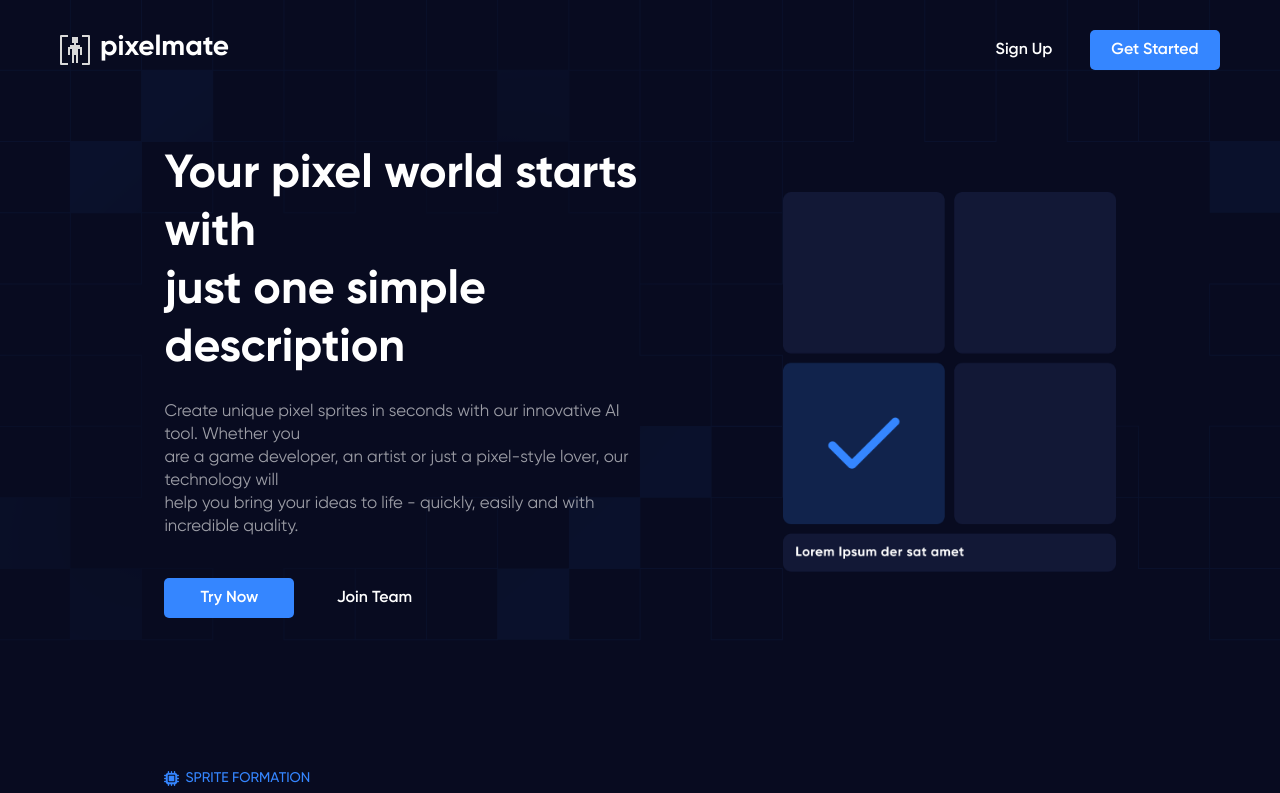
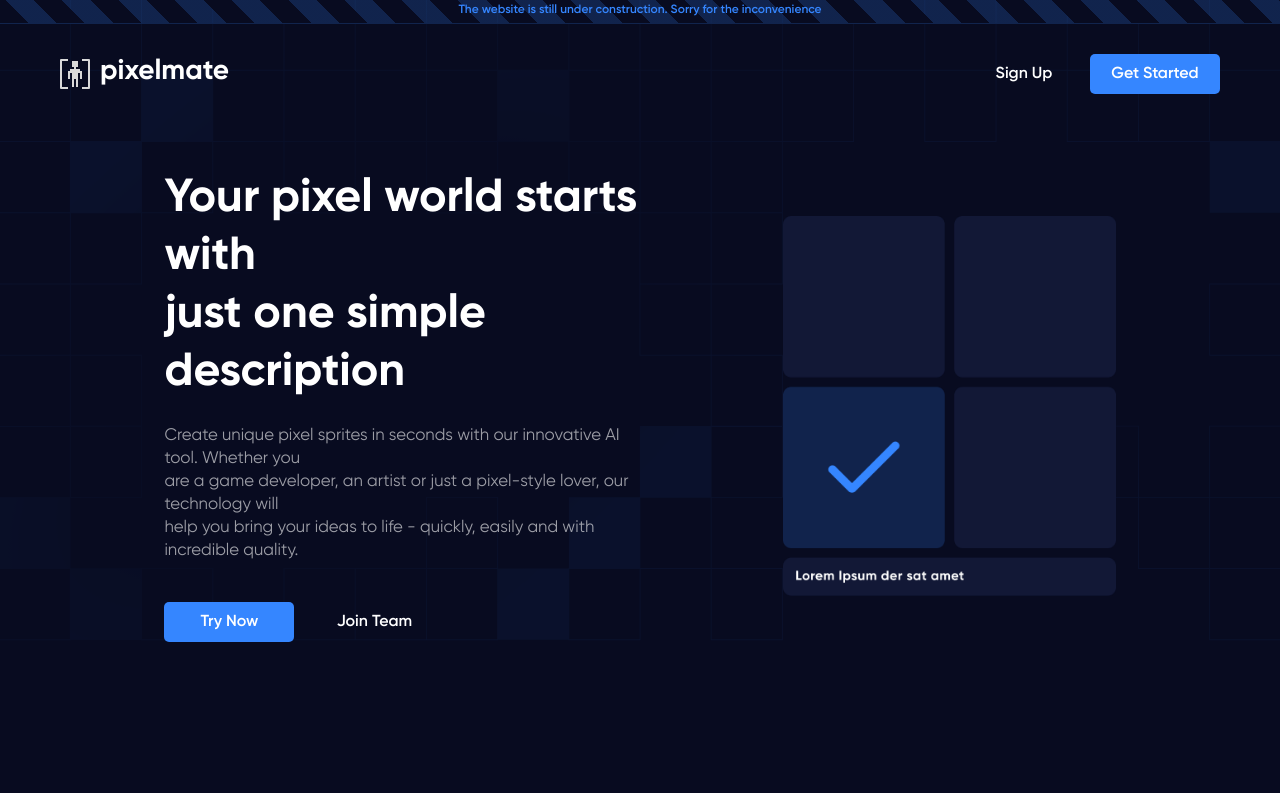
Before and after one commit to romankochkov/pixelmate, a Next.js app: page / in a window 1280 px wide. Shown: the top 793 px of the page. Built offline with nearby package versions, Linux system fonts and the light colour scheme.

Commit message:
Added global warning

```diff
--- a/src/app/page.module.css
+++ b/src/app/page.module.css
@@ -7,6 +7,25 @@
   background-size: 100% auto;
   background-repeat: no-repeat;
   overflow: hidden;
+}
+
+.page .globalWarning {
+  width: 100%;
+  height: 24px;
+  background: repeating-linear-gradient(45deg,
+      #080B20,
+      #080B20 20px,
+      rgba(53, 134, 255, 0.2) 20px,
+      rgba(53, 134, 255, 0.2) 40px);
+  border-bottom: 1.5px solid #11244D;
+  color: #3586FF;
+  font-family: 'Mate';
+  font-size: 12px;
+  font-weight: 600;
+  display: flex;
+  align-items: center;
+  justify-content: center;
+  padding-bottom: 2px;
 }
 
 .page .main {
@@ -893,8 +912,8 @@
 
 .page .main .container .content .donate .left .items .custom input::-webkit-outer-spin-button,
 .page .main .container .content .donate .left .items .custom input::-webkit-inner-spin-button {
-    -webkit-appearance: none;
-    margin: 0;
+  -webkit-appearance: none;
+  margin: 0;
 }
 
 .page .main .container .content .donate .left .items .item {
@@ -1346,6 +1365,11 @@
 }
 
 @media (max-width: 576px) {
+  .page .globalWarning {
+    font-size: 10px;
+    padding-top: 5px;
+  }
+
   .page .main .container {
     padding-top: 10px;
     padding-left: 10px;
--- a/src/app/page.tsx
+++ b/src/app/page.tsx
@@ -38,6 +38,7 @@ export default function Generation() {
 
   return (
     <div className={styles.page}>
+      <div className={styles.globalWarning}>The website is still under construction. Sorry for the inconvenience</div>
       <main className={styles.main}>
         <div className={styles.container}>
           <nav className={styles.nav}>
```
